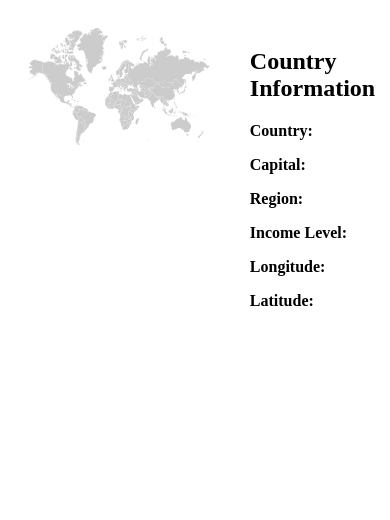
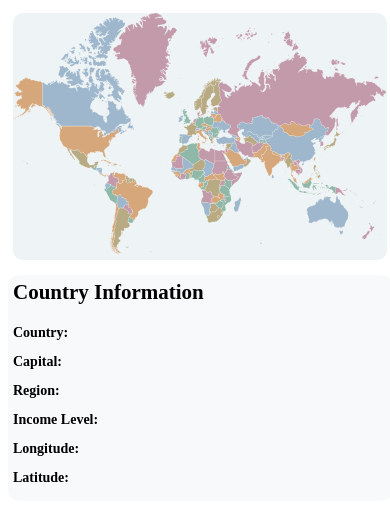
Before and after one commit to NTaiymCS/D280-World-Map, an Angular app: page / in a window 390 px wide. Shown: the top 520 px of the page. Built offline with nearby package versions, Linux system fonts and the light colour scheme.

Commit message:
making this cooler with colors

```diff
--- a/src/app/map/map.component.css
+++ b/src/app/map/map.component.css
@@ -1,6 +1,9 @@
+/* Main layout */
+
 .page-container {
   display: flex;
   width: 100%;
+  gap: 20px;
 }
 
 .map-column {
@@ -13,18 +16,119 @@
   padding: 20px;
 }
 
+
+/* Map */
+
 svg {
   width: 100%;
   height: auto;
+  display: block;
+  background: #eef3f5;
+  border-radius: 10px;
 }
 
+
+/* Countries */
+
 path {
-  fill: #cccccc;
+  fill: #8fb8a8;
   stroke: #ffffff;
   stroke-width: 0.5;
   cursor: pointer;
+  transition: fill 0.2s ease, stroke 0.2s ease;
 }
 
+
+/* Different country colors */
+
+path:nth-child(5n) {
+  fill: #d6a77a;
+}
+
+path:nth-child(5n + 1) {
+  fill: #8fb8a8;
+}
+
+path:nth-child(5n + 2) {
+  fill: #9eb7cc;
+}
+
+path:nth-child(5n + 3) {
+  fill: #c39aaa;
+}
+
+path:nth-child(5n + 4) {
+  fill: #b8aa83;
+}
+
+
+/* Hover */
+
 path:hover {
-  fill: #888888;
+  fill: #f0a56a;
+  stroke: #222222;
+  stroke-width: 1.2;
 }
+
+
+/* Selected country */
+
+path:active {
+  fill: #e07858;
+}
+
+
+/* Information section */
+
+.info-column {
+  background: #f7f9fa;
+  border-radius: 10px;
+}
+
+.info-column h2 {
+  margin-top: 0;
+}
+
+.info-column p {
+  margin: 8px 0;
+  line-height: 1.5;
+}
+
+
+/* Responsive layout */
+
+@media (max-width: 900px) {
+
+  .page-container {
+    flex-direction: column;
+  }
+
+  .map-column,
+  .info-column {
+    width: 100%;
+    padding: 10px;
+  }
+
+  svg {
+    width: 100%;
+  }
+}
+
+
+/* Phone */
+
+@media (max-width: 600px) {
+
+  .page-container {
+    gap: 10px;
+  }
+
+  .map-column,
+  .info-column {
+    padding: 5px;
+  }
+
+  .info-column {
+    font-size: 14px;
+  }
+}
```
